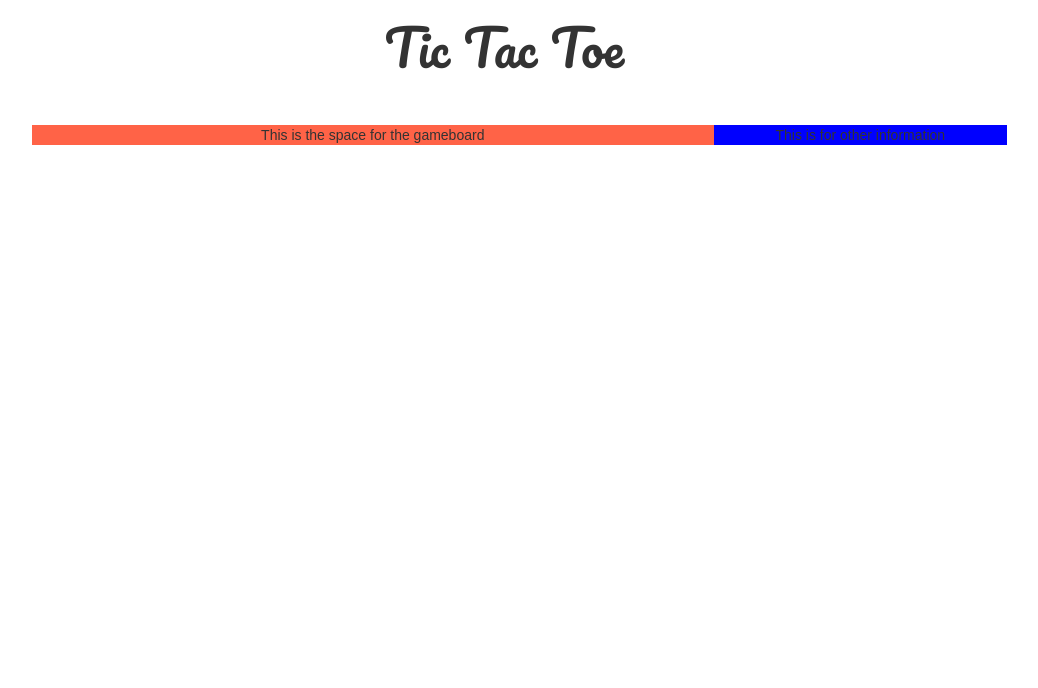
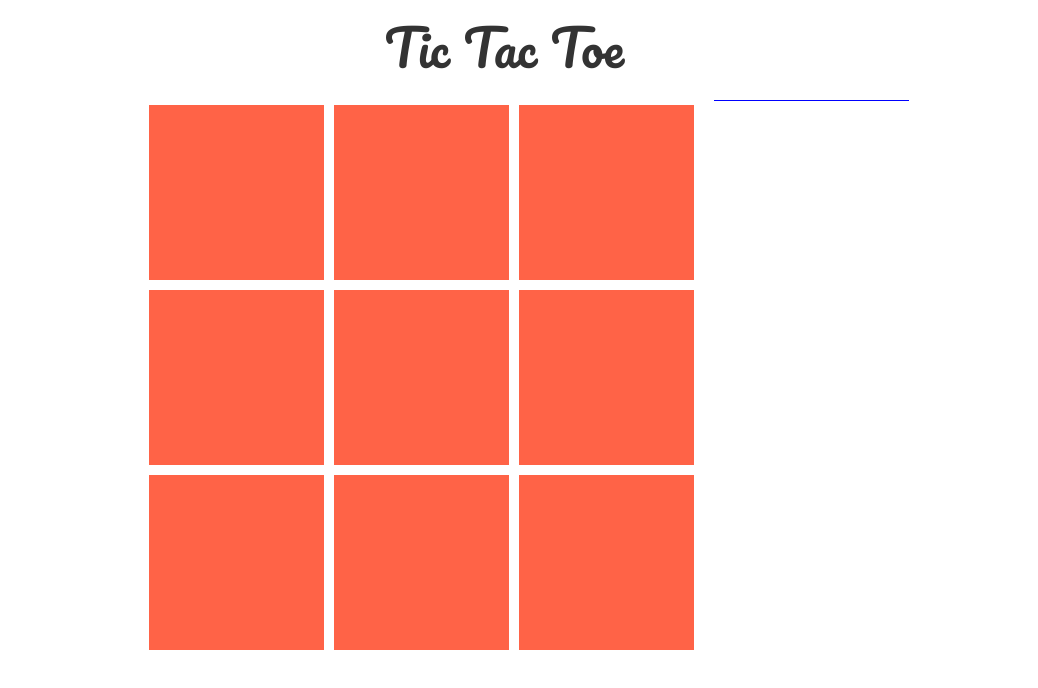
Before and after one commit to diedu89/tictactoe, a React (Create React App) app: page / in a window 1280 px wide. Shown: the top 688 px of the page, without its empty margins (136-1174 px from the left). Built offline with nearby package versions, Linux system fonts and the light colour scheme.

Commit message:
Render board
Also some fixes in reducers pointed by lint

```diff
--- a/src/App.css
+++ b/src/App.css
@@ -9,5 +9,37 @@
 .App-title{
   font-family: 'Pacifico', cursive;
   font-size: 50px;
-  margin-bottom: 50px;
+  margin-bottom: 25px;
 }
+
+/*https://stackoverflow.com/questions/29307971/css-grid-of-squares-with-flexbox/29308467*/
+
+.flex-container {
+    padding: 0;
+    margin: 0;
+    list-style: none;
+    display: -webkit-box;
+    display: -moz-box;
+    display: -ms-flexbox;
+    display: -webkit-flex;
+    display: flex;
+    -webkit-flex-flow: row;
+    justify-content: space-around;
+
+    line-height:30px;
+}
+.flex-item {
+    background: tomato;
+    margin: 5px;
+    color: white;
+    font-weight: bold;
+    font-size: 1.5em;
+    text-align: center;
+    flex: 1 0 auto;
+    height:auto;
+}
+.flex-item:before {
+    content:'';
+    float:left;
+    padding-top:100%;
+}
--- a/src/App.js
+++ b/src/App.js
@@ -1,8 +1,9 @@
 import React, { Component } from 'react';
 import { Grid, Row, Col } from 'react-bootstrap';
 
-import logo from './logo.svg';
 import './App.css';
+
+import Board from './containers/board';
 
 class App extends Component {
   render() {
@@ -13,11 +14,11 @@ class App extends Component {
           <Grid>
             <Grid>
               <Row>
-                <Col lgOffset={1} lg={7} style={{backgroundColor: 'tomato'}} >
-                  This is the space for the gameboard
+                <Col lgOffset={2} lg={6} >
+                  <Board />
                 </Col>
-                <Col lg={3} style={{backgroundColor: 'blue'}}>
-                  This is for other information
+                <Col lg={2} style={{backgroundColor: 'blue'}}>
+
                 </Col>
               </Row>
             </Grid>
--- /dev/null
+++ b/src/containers/board.jsx
@@ -0,0 +1,28 @@
+import React from 'react'
+import { connect } from 'react-redux'
+
+const Board = props => {
+  console.log(props);
+  const { board } = props;
+  return (
+    <div>
+    {
+      board.map(row =>{
+        console.log(row);
+        return (
+          <div className="flex-container">
+            {
+              row.map(value => (
+                <div className="flex-item">
+                  {value ? value : ""}
+                </div>)
+              )
+            }
+          </div>);
+      })
+    }
+    </div>
+  )
+}
+
+export default connect(state => state)(Board)
--- a/src/reducers/board.js
+++ b/src/reducers/board.js
@@ -1,13 +1,17 @@
-export default (state, action) => {
-	const { type, payload } = action;
+const defaultState = [
+  [null,null,null],
+  [null,null,null],
+  [null,null,null]
+];
 
-  switch (type) {
+export default (state = defaultState, action) => {
+  switch (action.type) {
     case 'MARK':
       return state.map((item, index) => {
-      	if(index != action.row)
+      	if(index !== action.row)
       		return item;
 
-      	return item.map((item, index) => (index == action.col && item == null) ? action.player : item);
+      	return item.map((item, index) => (index === action.col && item === null) ? action.player : item);
       });
     default:
       return state
--- a/src/reducers/index.js
+++ b/src/reducers/index.js
@@ -1,3 +1,8 @@
-export default function(state, action){
-	return state;
-}
+import { combineReducers } from 'redux';
+
+import board from './board';
+import winner from "./winner";
+
+export default combineReducers({
+	board, winner
+});
--- a/src/reducers/winner.js
+++ b/src/reducers/winner.js
@@ -1,17 +1,19 @@
-export default (state, action) => {
+export default (state = null, action) => {
   switch (action.type) {
     case 'CHECK_WINNER':
       const { board, turn, size, lastMove } = action;
       const { row, col } = lastMove;
-      if(action.turn < action.size)
+
+      if(turn < size)
         return state;
 
       var player = board[row][col];
       var winner = player;
+      var i = 0;
 
       //check row
-      for (var i = 0; i < size; i++) {
-        if(board[row][i] != player){
+      for (i = 0; i < size; i++) {
+        if(board[row][i] !== player){
           winner = null;
           break;
         }
@@ -21,8 +23,8 @@ export default (state, action) => {
 
       winner = player;
       //check for column
-      for (var i = 0; i < size; i++) {
-        if(board[i][col] != player){
+      for (i = 0; i < size; i++) {
+        if(board[i][col] !== player){
           winner = null;
           break;
         }
@@ -30,12 +32,12 @@ export default (state, action) => {
 
       if(winner) return {player: winner, winType: 'col'};
 
-      if(row != col) return null;
+      if(row !== col) return null;
 
       winner = player;
       //check for down diagonal
-      for (var i = 0; i < size; i++) {
-        if(board[i][i] != player){
+      for (i = 0; i < size; i++) {
+        if(board[i][i] !== player){
           winner = null;
           break;
         }
@@ -43,12 +45,13 @@ export default (state, action) => {
 
       if(winner) return {player: winner, winType: 'down_diagonal'};
 
-      if(col != size - row - 1) return null;
+      if(col !== size - row - 1) return null;
 
       //check for up diagonal
       winner = player;
-      for (var i = 0, j= size - 1; i < size; i++, j--) {
-        if(board[i][j] != player) return null;
+      var j = size - 1;
+      for (i = 0; i < size; i++, j--) {
+        if(board[i][j] !== player) return null;
       }
 
       return {player: winner, winType:'up_diagonal'};
```
